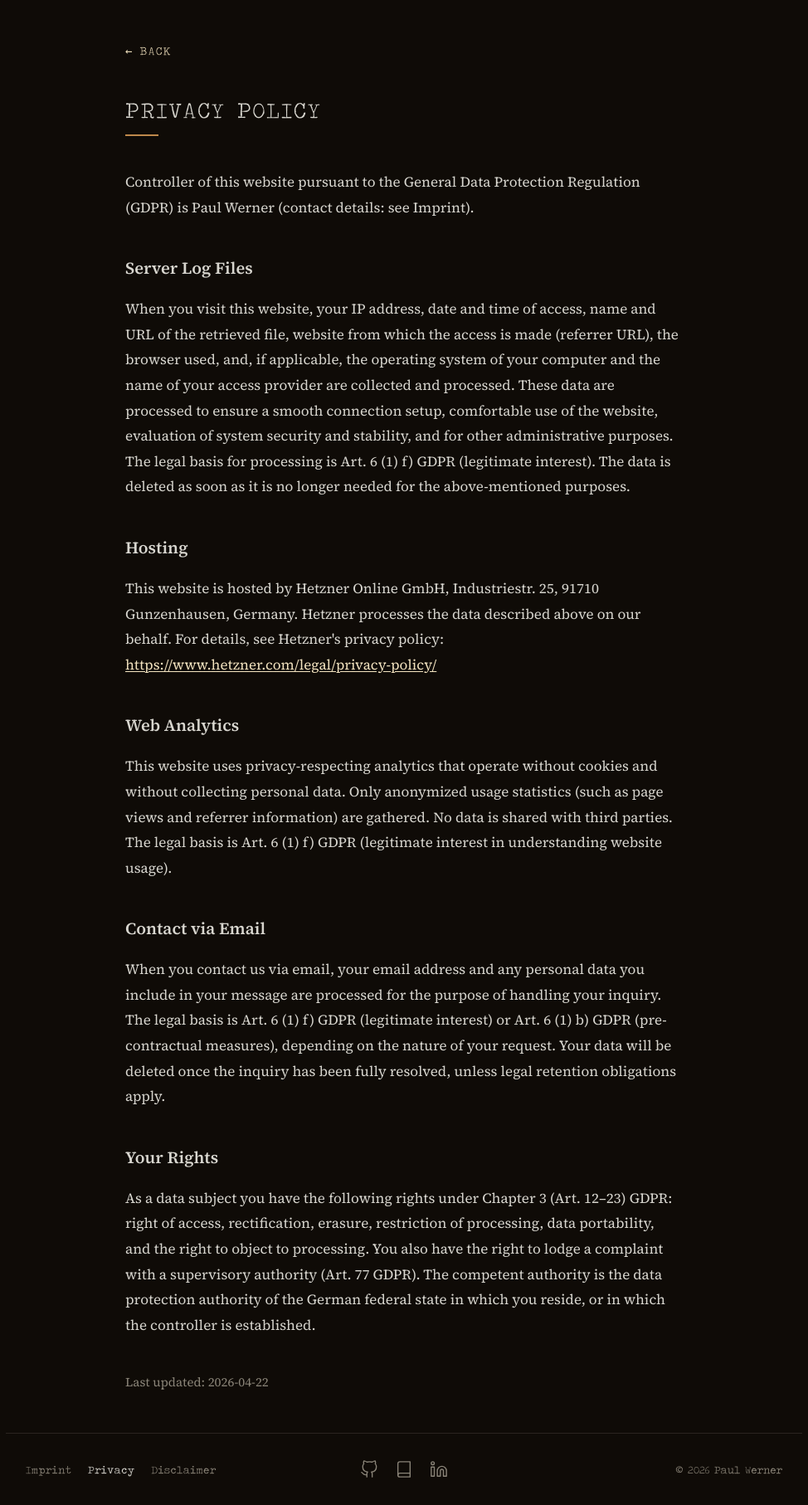
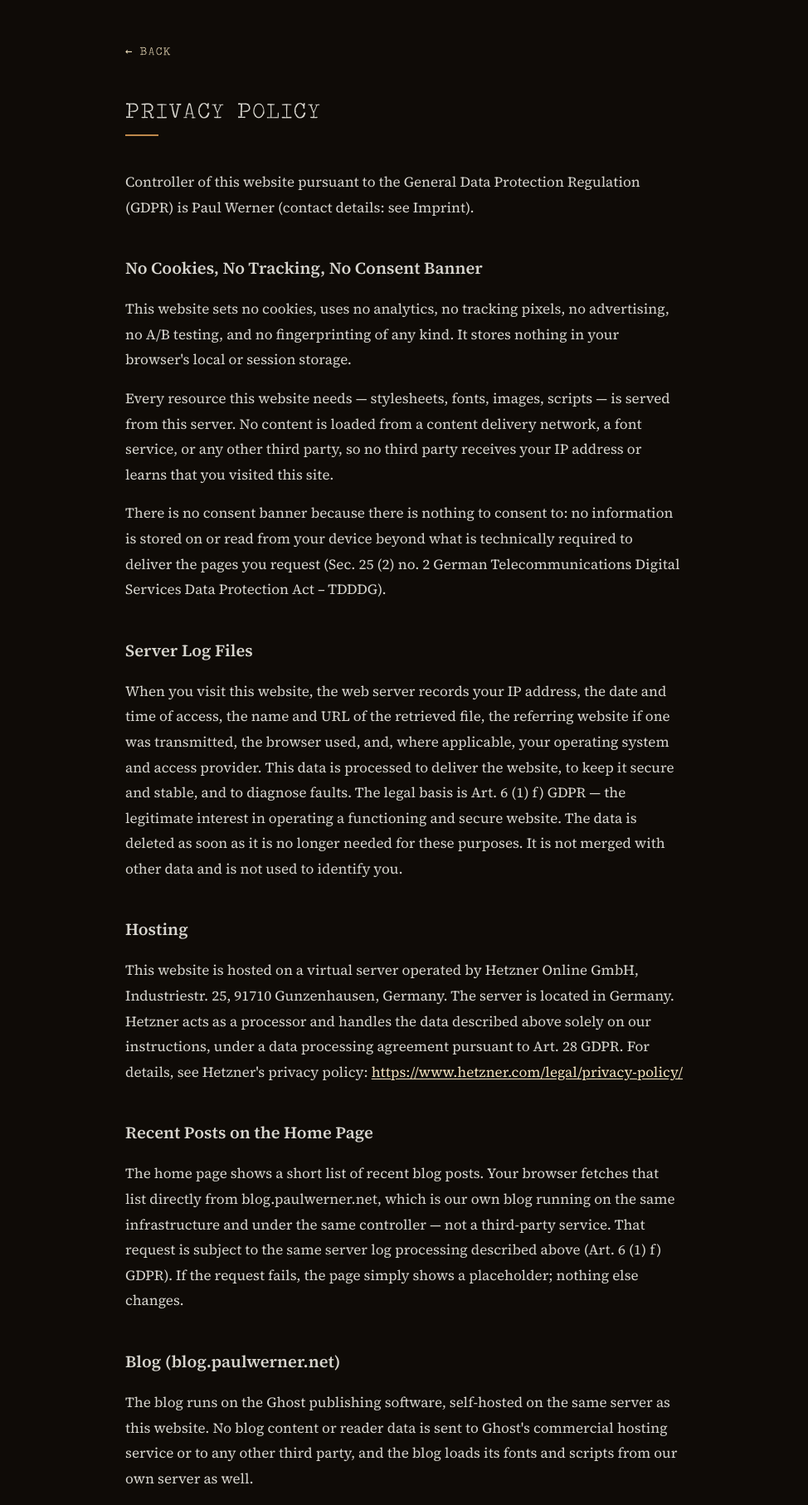
Before and after one commit to paulwerner/paulwerner-net, a web app: file site/privacy/index.html in a window 1280 px wide. Shown: the top 1814 px of the page at 83% size, without its empty margins (153-1127 px from the left). Before the commit the page ends 1781 px from the top, so only its background shows below. Run offline with its HTML, style and script files only (its server is not run), Linux system fonts and the light colour scheme.

Commit message:
docs(site): rewrite the privacy policy to describe what actually happens
The page claimed "privacy-respecting analytics" collecting "anonymized
usage statistics". No analytics exist in the code and none ever did — a
privacy policy describing processing that does not happen is the same
defect class as one that omits processing that does.

Rewritten against the code as it now stands: no cookies, no analytics,
no third-party requests, and an explicit statement that there is no
consent banner because nothing is stored on or read from the visitor's
device beyond what delivering the page requires (Sec. 25 (2) no. 2
TDDDG). Hetzner is named as processor under an Art. 28 agreement, server
logs and IP handling sit under Art. 6 (1) f), the home page's fetch to
blog.paulwerner.net is disclosed as own infrastructure rather than a
third party, and Ghost's own data handling on the blog subdomain is
described separately.

Co-Authored-By: Claude Opus 5 <noreply@anthropic.com>
Claude-Session: https://claude.ai/code/session_01GC9DKSvZNzXE3UjqtUXh5i

```diff
--- a/site/privacy/index.html
+++ b/site/privacy/index.html
@@ -25,14 +25,23 @@
     <div class="mt-10 font-serif text-[17px] leading-[1.8]">
       <p>Controller of this website pursuant to the General Data Protection Regulation (GDPR) is Paul Werner (contact details: see Imprint).</p>
 
+      <h2 class="font-serif text-[20px] font-semibold mt-10">No Cookies, No Tracking, No Consent Banner</h2>
+      <p class="mt-4">This website sets no cookies, uses no analytics, no tracking pixels, no advertising, no A/B testing, and no fingerprinting of any kind. It stores nothing in your browser's local or session storage.</p>
+      <p class="mt-4">Every resource this website needs &mdash; stylesheets, fonts, images, scripts &mdash; is served from this server. No content is loaded from a content delivery network, a font service, or any other third party, so no third party receives your IP address or learns that you visited this site.</p>
+      <p class="mt-4">There is no consent banner because there is nothing to consent to: no information is stored on or read from your device beyond what is technically required to deliver the pages you request (Sec. 25 (2) no. 2 German Telecommunications Digital Services Data Protection Act &ndash; TDDDG).</p>
+
       <h2 class="font-serif text-[20px] font-semibold mt-10">Server Log Files</h2>
-      <p class="mt-4">When you visit this website, your IP address, date and time of access, name and URL of the retrieved file, website from which the access is made (referrer URL), the browser used, and, if applicable, the operating system of your computer and the name of your access provider are collected and processed. These data are processed to ensure a smooth connection setup, comfortable use of the website, evaluation of system security and stability, and for other administrative purposes. The legal basis for processing is Art. 6 (1) f) GDPR (legitimate interest). The data is deleted as soon as it is no longer needed for the above-mentioned purposes.</p>
+      <p class="mt-4">When you visit this website, the web server records your IP address, the date and time of access, the name and URL of the retrieved file, the referring website if one was transmitted, the browser used, and, where applicable, your operating system and access provider. This data is processed to deliver the website, to keep it secure and stable, and to diagnose faults. The legal basis is Art. 6 (1) f) GDPR &mdash; the legitimate interest in operating a functioning and secure website. The data is deleted as soon as it is no longer needed for these purposes. It is not merged with other data and is not used to identify you.</p>
 
       <h2 class="font-serif text-[20px] font-semibold mt-10">Hosting</h2>
-      <p class="mt-4">This website is hosted by Hetzner Online GmbH, Industriestr. 25, 91710 Gunzenhausen, Germany. Hetzner processes the data described above on our behalf. For details, see Hetzner's privacy policy: <a href="https://www.hetzner.com/legal/privacy-policy/" class="text-link hover:text-hover underline underline-offset-2">https://www.hetzner.com/legal/privacy-policy/</a></p>
+      <p class="mt-4">This website is hosted on a virtual server operated by Hetzner Online GmbH, Industriestr. 25, 91710 Gunzenhausen, Germany. The server is located in Germany. Hetzner acts as a processor and handles the data described above solely on our instructions, under a data processing agreement pursuant to Art. 28 GDPR. For details, see Hetzner's privacy policy: <a href="https://www.hetzner.com/legal/privacy-policy/" class="text-link hover:text-hover underline underline-offset-2">https://www.hetzner.com/legal/privacy-policy/</a></p>
 
-      <h2 class="font-serif text-[20px] font-semibold mt-10">Web Analytics</h2>
-      <p class="mt-4">This website uses privacy-respecting analytics that operate without cookies and without collecting personal data. Only anonymized usage statistics (such as page views and referrer information) are gathered. No data is shared with third parties. The legal basis is Art. 6 (1) f) GDPR (legitimate interest in understanding website usage).</p>
+      <h2 class="font-serif text-[20px] font-semibold mt-10">Recent Posts on the Home Page</h2>
+      <p class="mt-4">The home page shows a short list of recent blog posts. Your browser fetches that list directly from <span class="whitespace-nowrap">blog.paulwerner.net</span>, which is our own blog running on the same infrastructure and under the same controller &mdash; not a third-party service. That request is subject to the same server log processing described above (Art. 6 (1) f) GDPR). If the request fails, the page simply shows a placeholder; nothing else changes.</p>
+
+      <h2 class="font-serif text-[20px] font-semibold mt-10">Blog (blog.paulwerner.net)</h2>
+      <p class="mt-4">The blog runs on the Ghost publishing software, self-hosted on the same server as this website. No blog content or reader data is sent to Ghost's commercial hosting service or to any other third party, and the blog loads its fonts and scripts from our own server as well.</p>
+      <p class="mt-4">Ghost sets cookies only where a feature requires them &mdash; in particular when a staff member signs in to the administration area, which is not something ordinary visitors encounter. Where a Ghost feature that processes personal data is enabled and you choose to use it (for example subscribing to a newsletter), the data you enter is stored in the database on the same server and used only for that purpose. Reading the blog requires no account and sets no cookies.</p>
 
       <h2 class="font-serif text-[20px] font-semibold mt-10">Contact via Email</h2>
       <p class="mt-4">When you contact us via email, your email address and any personal data you include in your message are processed for the purpose of handling your inquiry. The legal basis is Art. 6 (1) f) GDPR (legitimate interest) or Art. 6 (1) b) GDPR (pre-contractual measures), depending on the nature of your request. Your data will be deleted once the inquiry has been fully resolved, unless legal retention obligations apply.</p>
@@ -40,7 +49,7 @@
       <h2 class="font-serif text-[20px] font-semibold mt-10">Your Rights</h2>
       <p class="mt-4">As a data subject you have the following rights under Chapter 3 (Art. 12&ndash;23) GDPR: right of access, rectification, erasure, restriction of processing, data portability, and the right to object to processing. You also have the right to lodge a complaint with a supervisory authority (Art. 77 GDPR). The competent authority is the data protection authority of the German federal state in which you reside, or in which the controller is established.</p>
 
-      <p class="mt-10 text-muted text-[15px]">Last updated: 2026-04-22</p>
+      <p class="mt-10 text-muted text-[15px]">Last updated: 2026-07-25</p>
     </div>
   </main>
 
```
Also changed, not shown: src/pages/privacy.ejs (+14 -5 lines), site/assets/css/main.css.
